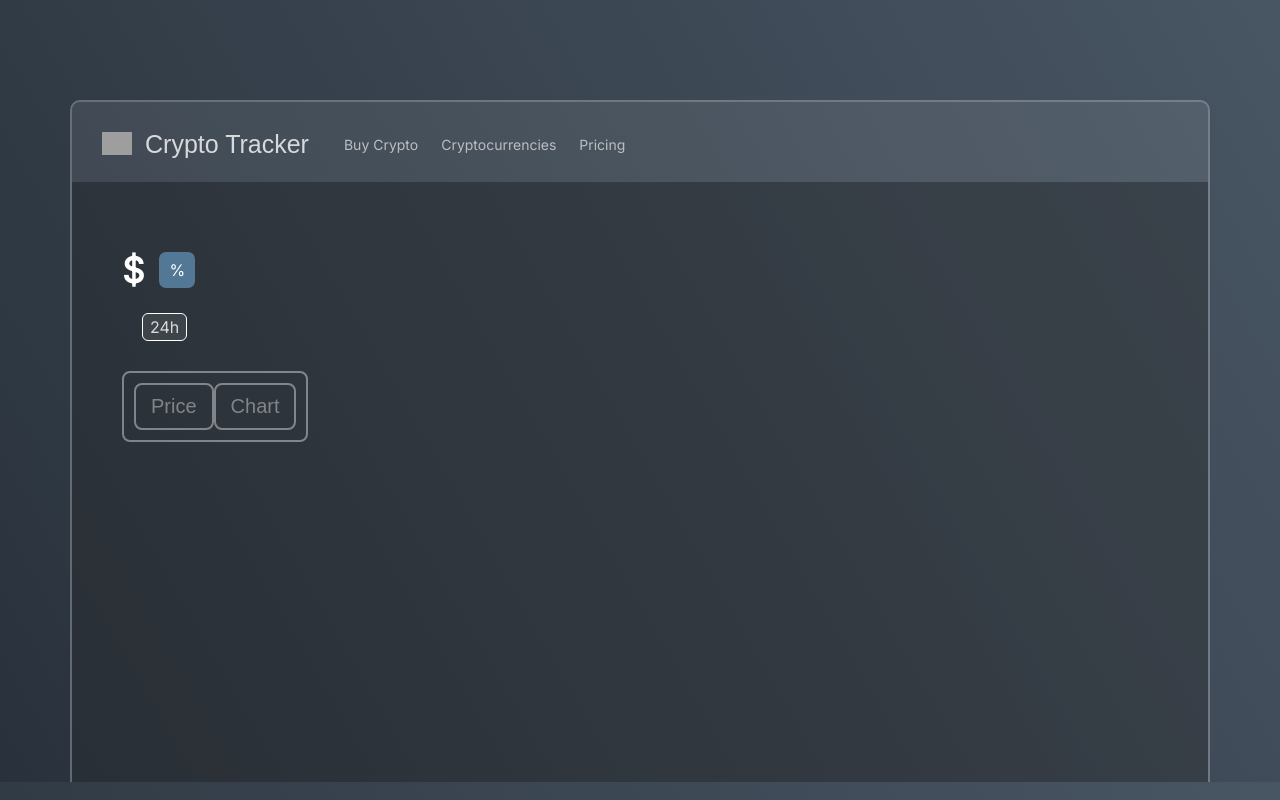
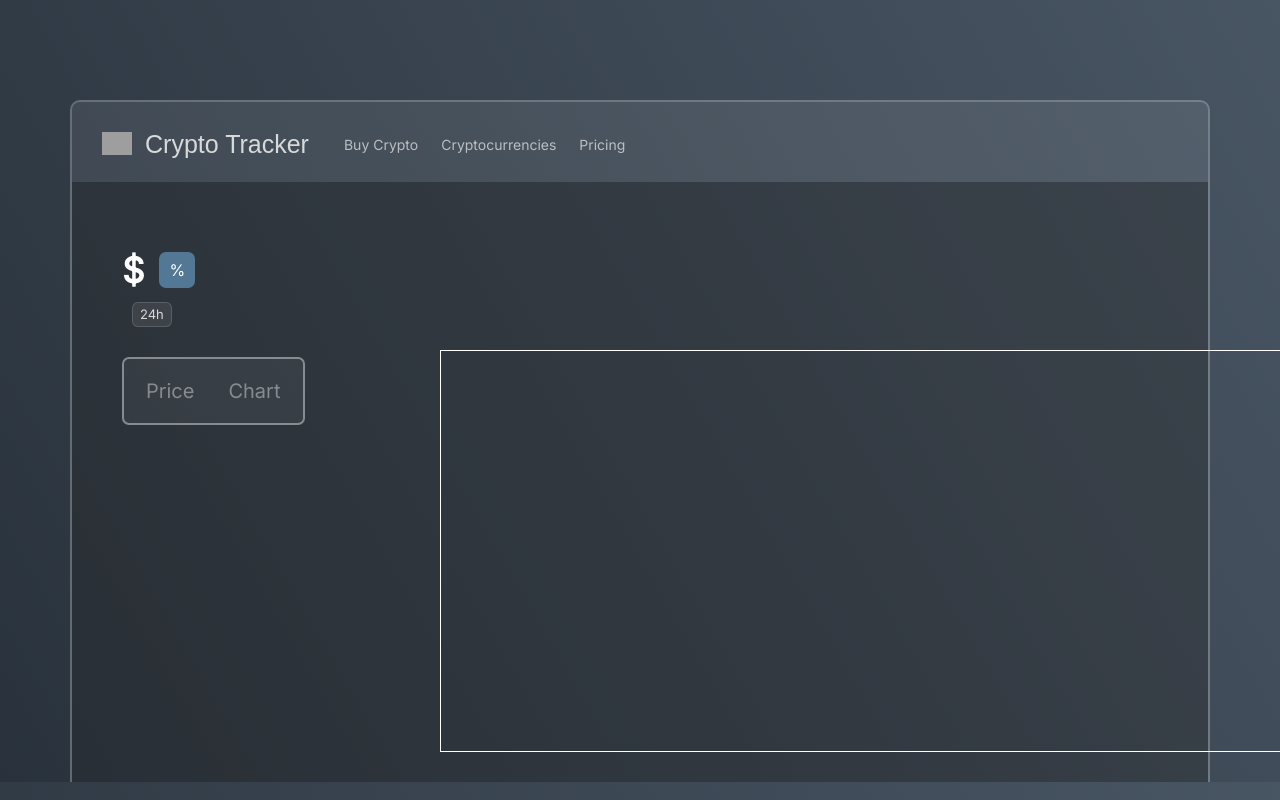
Before and after one commit to cosmospluism/react-crypto-tracker, a React (Create React App) app: page /1/chart in a window 1280 px wide. Both pictures are taken after a click on the item "Buy Crypto". Built offline with nearby package versions, Linux system fonts and the light colour scheme; no server answers; grey boxes are pictures that could not be loaded; a web font is replaced by a local one.

Commit message:
chart part but failed to fetch api

```diff
--- a/package.json
+++ b/package.json
@@ -10,7 +10,9 @@
     "@types/node": "^16.18.96",
     "@types/react": "^18.3.1",
     "@types/react-dom": "^18.3.0",
+    "apexcharts": "^3.49.1",
     "react": "^18.3.1",
+    "react-apexcharts": "^1.4.1",
     "react-dom": "^18.3.1",
     "react-helmet-async": "^2.0.4",
     "react-query": "^3.39.3",
--- a/src/api.ts
+++ b/src/api.ts
@@ -14,3 +14,9 @@ export async function fetchCoin(coinId: string) {
   ).json();
   return json[0];
 }
+
+export async function fetchCoinOhlc(coinId: string) {
+  return await (
+    await fetch(`https://ohlcv-api.nomadcoders.workers.dev/?coinId=${coinId}`)
+  ).json();
+}
--- a/src/routes/Chart.tsx
+++ b/src/routes/Chart.tsx
@@ -1,5 +1,30 @@
-function Chart() {
-  return <div></div>;
+import ApexCharts from "react-apexcharts";
+import { useQuery } from "react-query";
+import { fetchCoinOhlc } from "../api";
+import styled from "styled-components";
+
+const Container = styled.div`
+  position: absolute;
+  top: 350px;
+  left: 440px;
+  height: 400px;
+  width: 850px;
+  border: 1px solid white;
+`;
+
+interface IChart {
+  coinId: string;
+}
+
+function Chart({ coinId }: IChart) {
+  const { data } = useQuery(["coinOhlc", coinId], () => fetchCoinOhlc(coinId));
+  console.log(data);
+
+  return (
+    <Container>
+      {/* <ApexCharts type="area" height={350} series={[]} /> */}
+    </Container>
+  );
 }
 
 export default Chart;
--- a/src/routes/Coin.tsx
+++ b/src/routes/Coin.tsx
@@ -77,7 +77,7 @@ const Loader = styled.div`
   }
 `;
 const CoinName = styled.h1`
-  font-size: 30px;
+  font-size: 25px;
   margin-bottom: 20px;
   opacity: 0.5;
 `;
@@ -86,7 +86,7 @@ const CoinPrice = styled.div`
   display: flex;
   align-items: center;
   color: white;
-  margin-bottom: 25px;
+  margin-bottom: 14px;
   h2 {
     font-size: 35px;
     font-weight: bolder;
@@ -100,41 +100,50 @@ const CoinPrice = styled.div`
   }
 `;
 
-const Btns = styled.div`
-  display: inline-block;
-  border: 2px solid rgba(299, 299, 299, 0.4);
-  border-radius: 8px;
-  padding: 10px;
-  gap: 10px;
-
-  button {
-    font-size: 20px;
-    padding: 10px 15px;
-    border: 2px solid rgba(299, 299, 299, 0.4);
-    border-radius: 8px;
-    color: rgba(299, 299, 299, 0.4);
-    background: transparent;
-    cursor: pointer;
-    transition: all 0.3s linear;
-    &:hover {
-      background-color: aliceblue;
-      color: black;
+const Price24h = styled.div`
+  display: flex;
+  flex-direction: row;
+  align-items: center;
+  margin-bottom: 30px;
+  span {
+    &:first-child {
+      font-size: 19px;
+      color: #74a8d0;
+      margin-right: 10px;
+    }
+    &:nth-child(2) {
+      font-size: 13px;
+      border: 1.5px solid rgba(299, 299, 299, 0.15);
+      border-radius: 6px;
+      background-color: rgba(299, 299, 299, 0.08);
+      padding: 5px 7px;
     }
   }
 `;
 
-const Price24h = styled.div`
-  display: flex;
-  flex-direction: row;
-  align-items: center;
-  gap: 20px;
-  margin-bottom: 30px;
-  span {
+const Btns = styled.div`
+  display: inline-block;
+  background-color: rgba(299, 299, 299, 0.05);
+
+  border: 2px solid rgba(299, 299, 299, 0.4);
+  border-radius: 7px;
+  padding: 10px;
+
+  button {
+    all: unset;
+    font-size: 20px;
+    padding: 12px;
+    color: rgba(299, 299, 299, 0.4);
+    border: none;
+    border-radius: 8px;
+    cursor: pointer;
+    transition: all 0.2s linear;
     &:nth-child(2) {
-      border: 1px solid white;
-      border-radius: 6px;
-      background-color: rgba(299, 299, 299, 0.08);
-      padding: 5px 7px;
+      margin-left: 10px;
+    }
+    &:hover {
+      background-color: rgba(0, 0, 0, 0.3);
+      color: white;
     }
   }
 `;
@@ -225,7 +234,7 @@ function Coin() {
                   <Price />
                 </Route>
                 <Route path={"/:coinId/chart"}>
-                  <Chart />
+                  <Chart coinId={coinId} />
                 </Route>
               </Switch>
             </>
```
Also changed, not shown: 1 other file (tests, documents, lock files or other folders).
